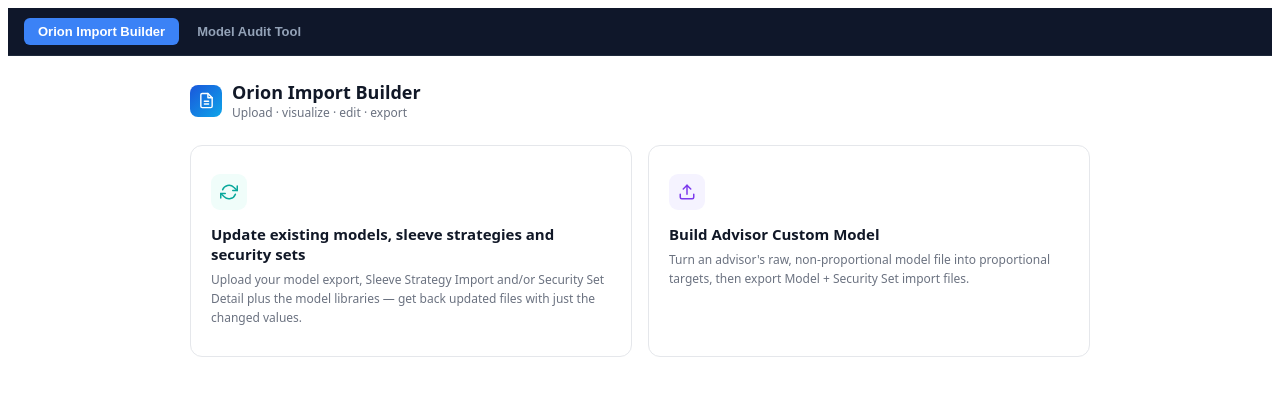
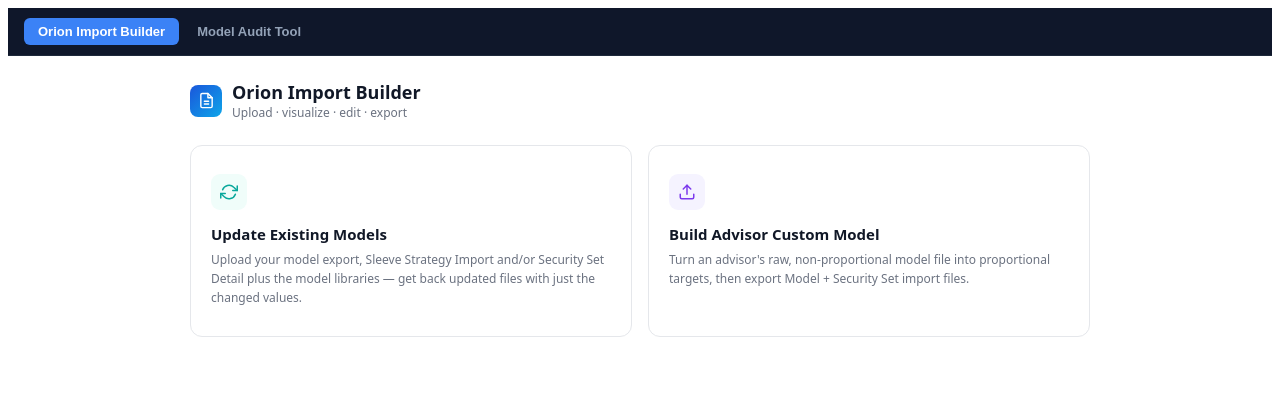
Before and after one commit to stephenong-wq/model-import, a React (Vite) app: page / in a window 1280 px wide. Shown: the top 396 px of the page. Built offline with nearby package versions, Linux system fonts and the light colour scheme.

Commit message:
Update OrionImportBuilder.jsx

```diff
--- a/src/tools/OrionImportBuilder.jsx
+++ b/src/tools/OrionImportBuilder.jsx
@@ -3572,7 +3572,7 @@ export default function OrionImportBuilder() {
           <div>
             <div style={{fontSize:18,fontWeight:700,color:"#111827"}}>Orion Import Builder</div>
             <div style={{fontSize:12,color:"#6b7280"}}>
-              {mode===null ? "Upload · visualize · edit · export" : mode==="import" ? "New import file" : mode==="update" ? "Update existing models, sleeve strategies and security sets" : "Advisor Custom Model builder"}
+              {mode===null ? "Upload · visualize · edit · export" : mode==="import" ? "New import file" : mode==="update" ? "Update Existing Models" : "Advisor Custom Model builder"}
             </div>
           </div>
         </div>
@@ -3611,7 +3611,7 @@ export default function OrionImportBuilder() {
                 <path d="M3.51 9a9 9 0 0 1 14.85-3.36L23 10M1 14l4.64 4.36A9 9 0 0 0 20.49 15"/>
               </svg>
             </div>
-            <div style={{fontSize:15,fontWeight:700,color:"#111827",marginBottom:6}}>Update existing models, sleeve strategies and security sets</div>
+            <div style={{fontSize:15,fontWeight:700,color:"#111827",marginBottom:6}}>Update Existing Models</div>
             <div style={{fontSize:12,color:"#6b7280",lineHeight:1.6}}>Upload your model export, Sleeve Strategy Import and/or Security Set Detail plus the model libraries — get back updated files with just the changed values.</div>
           </div>
           <div onClick={()=>setMode("acm")}
```
